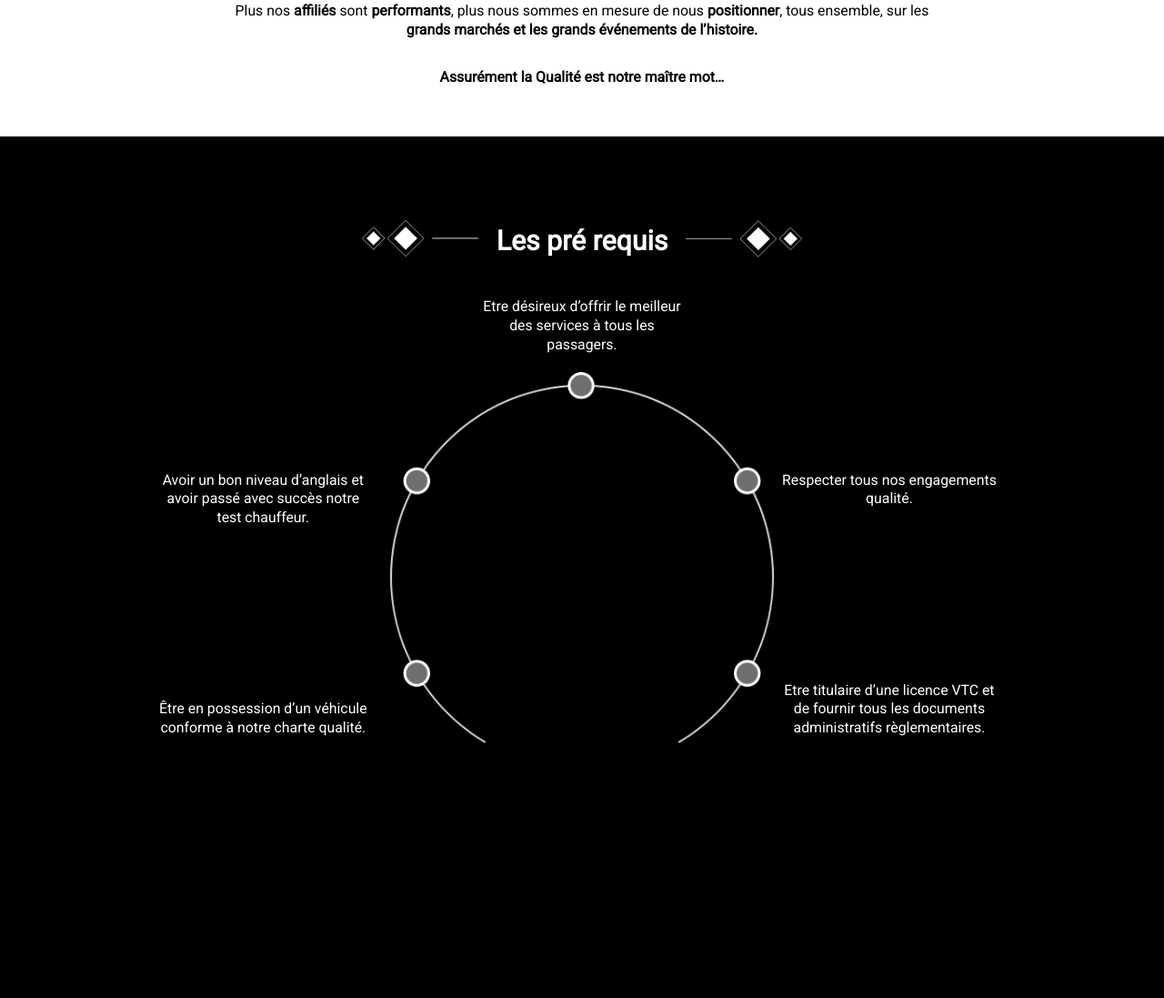
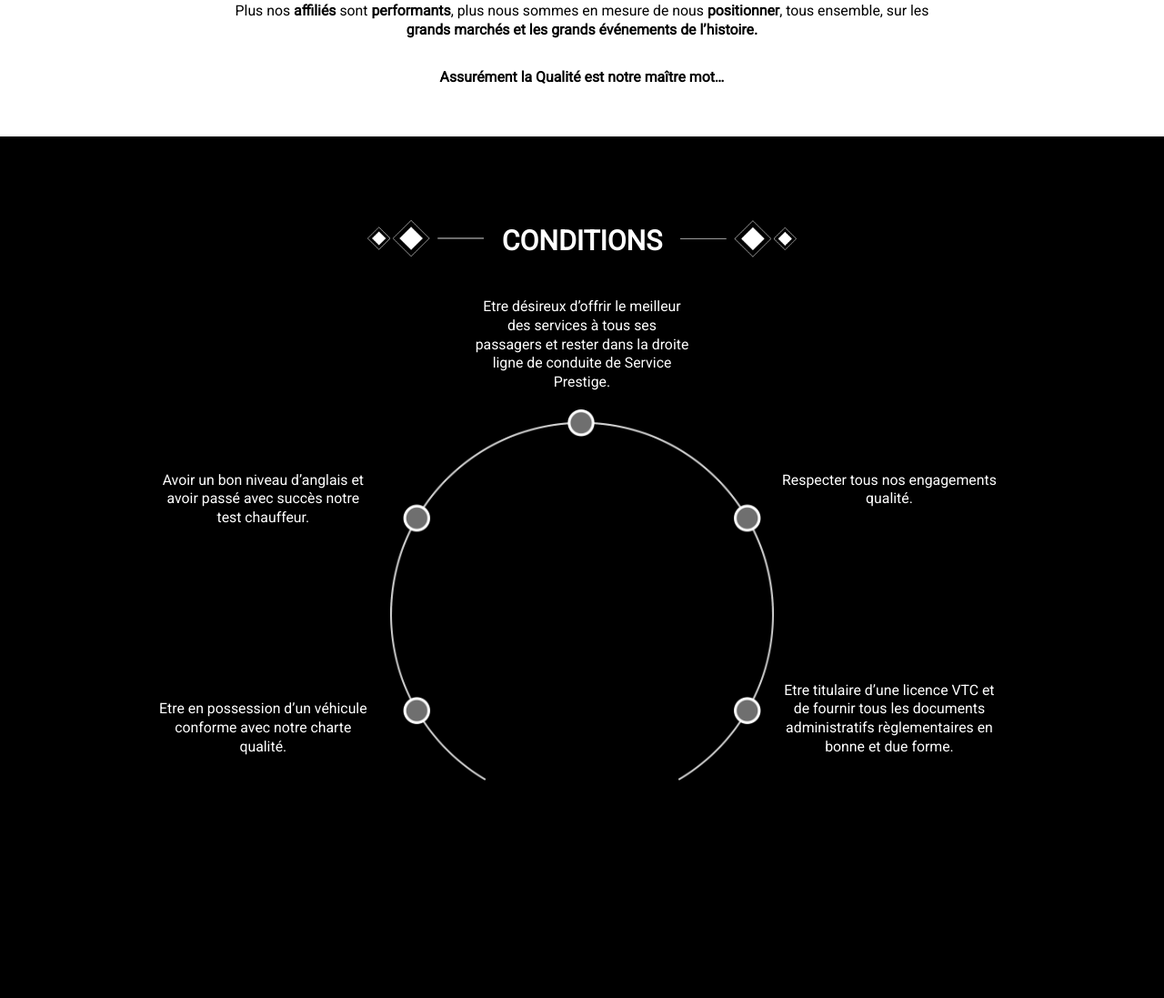
Before and after one commit to LoanaGentric/ServicePrestigeV2, a PHP site: page / in a window 1280 px wide. Shown: the part 5124-6221 px from the top of the page at 91% size. Run offline with PHP 8.4, Linux system fonts and the light colour scheme.

Commit message:
Revert "favIcon"
This reverts commit 8026baf3c3ecd293cfaadc0c7da8950bbecfcfa5.

```diff
--- a/index.php
+++ b/index.php
@@ -247,7 +247,7 @@
         <div class="title">
           <div class="titleDecoration">
             <img src="images/2white.png" alt="">
-            <h2>Les pré requis</h2>
+            <h2>CONDITIONS</h2>
             <img src="images/2white.png" alt="">
           </div>
         </div>
@@ -259,12 +259,12 @@
               Avoir un bon  niveau d’anglais et avoir passé avec succès notre test chauffeur.
             </p>
             <p class="text2">
-              Être en possession d’un véhicule conforme à notre charte qualité.
+              Etre en possession d’un véhicule conforme avec notre charte qualité.
             </p>
           </div>
           <div class="ll">
             <p class="text3">
-              Etre désireux d’offrir le meilleur des services à tous les passagers.
+              Etre désireux d’offrir le meilleur des services à tous ses passagers et rester dans la droite ligne de conduite de Service Prestige.
             </p>
             <img class="fond" src="images/fondCercle.png" alt="">
           </div>
@@ -273,7 +273,7 @@
               Respecter tous nos engagements qualité.
             </p>
             <p class="text5">
-              Etre titulaire d’une licence VTC et de fournir tous les documents administratifs règlementaires.
+              Etre titulaire d’une licence VTC et de fournir tous les documents administratifs règlementaires en bonne et due forme.
             </p>
           </div>
         </div>
```
Also changed, not shown: images/favicon.ico (deleted).
